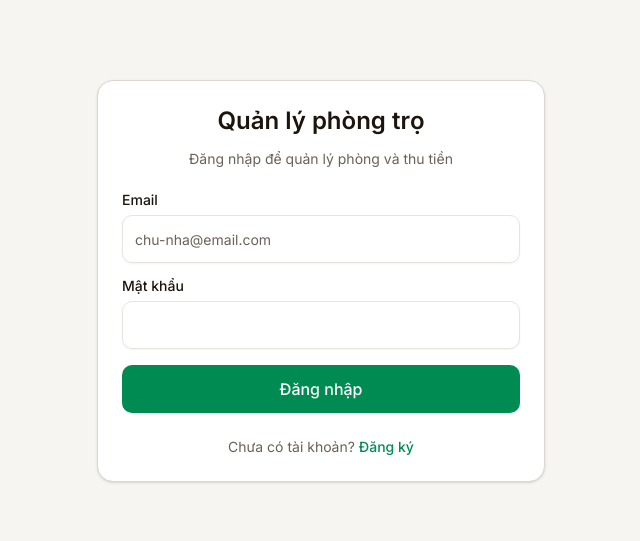
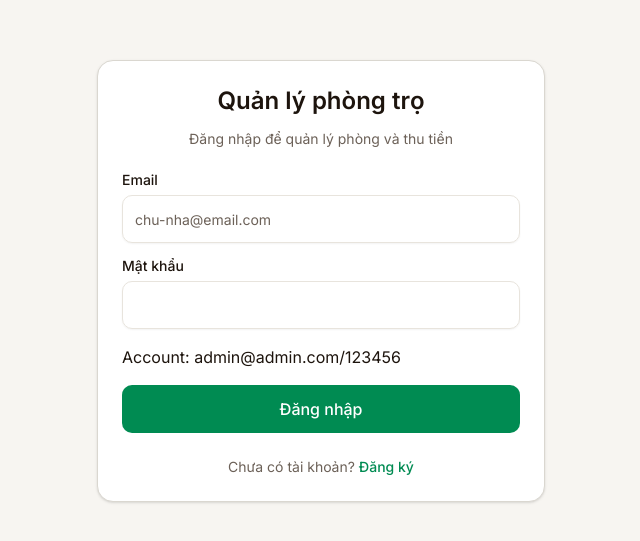
Before and after one commit to letranhuudanh0030/rental-management-app, a Next.js app: page /login in a window 1280 px wide. Shown: the part 119-660 px from the top of the page, without its empty margins (319-959 px from the left). Built offline with nearby package versions, Linux system fonts and the light colour scheme.

Commit message:
add account default

```diff
--- a/app/(auth)/login/page.tsx
+++ b/app/(auth)/login/page.tsx
@@ -74,6 +74,7 @@ export default function LoginPage() {
             {error && (
               <p className="text-sm text-destructive text-center">{error}</p>
             )}
+            <p>Account: admin@admin.com/123456</p>
             <Button type="submit" className="w-full h-12 text-base" disabled={loading}>
               {loading ? 'Đang đăng nhập...' : 'Đăng nhập'}
             </Button>
```
